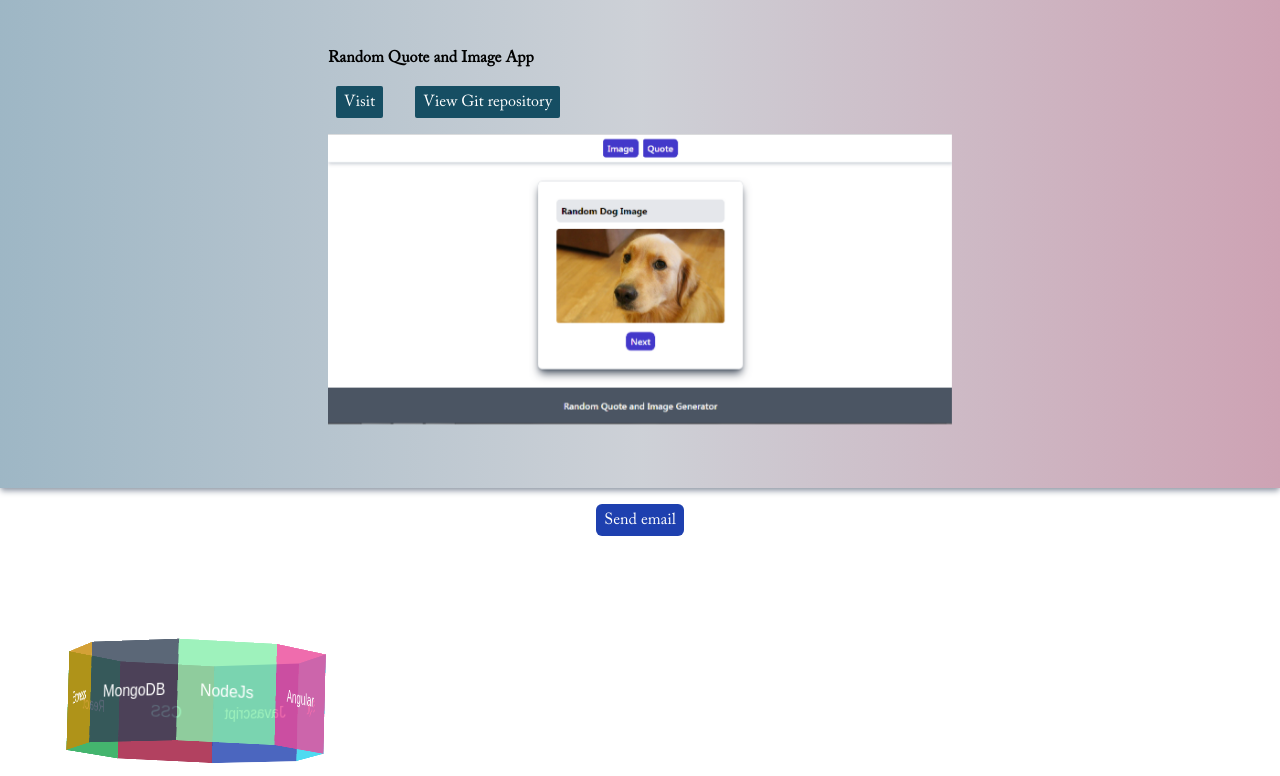
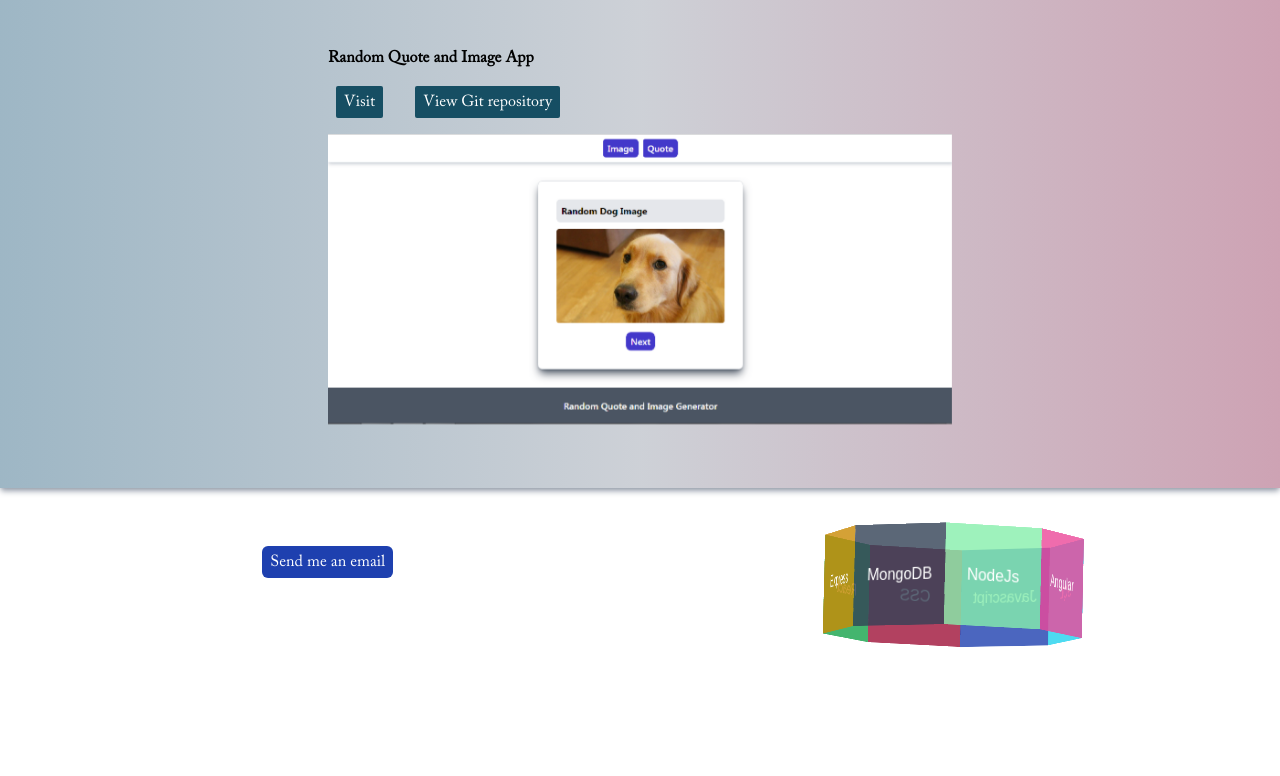
Before and after one commit to abdulaimusah/portfolio, a Next.js app: page / in a window 1280 px wide. Shown: the part 1193-1969 px from the top of the page. After the commit the page ends 1845 px from the top, so only its background shows below. Built offline with nearby package versions, Linux system fonts and the light colour scheme.

Commit message:
made footer items flex items

```diff
--- a/pages/components/board.js
+++ b/pages/components/board.js
@@ -3,18 +3,18 @@
 const App = () => {
 
     return (
-        <section className="fixed left-40 bottom-10 board ">
+        <section className=" board pt-4 ">
 
           <div className="container ">
           <div className="cube p-4 ">
-            <div className="bg-blue-800/80 face front">Javascript</div>
-            <div className="bg-rose-800/80 face back">CSS</div>
-            <div className="bg-green-600/80 face right">React</div>
-            <div className="bg-yellow-600/80 face left">Express</div>
-            <div className="bg-slate-700/80 face top">MongoDB</div>
-            <div className="bg-cyan-400/80 face bottom">SQL</div>
-            <div className="bg-pink-500/80 face other">Angular</div>
-            <div className="bg-green-300/80 face another">NodeJs</div>
+            <div className="bg-blue-800/80 face one">Javascript</div>
+            <div className="bg-rose-800/80 face two">CSS</div>
+            <div className="bg-green-600/80 face three">React</div>
+            <div className="bg-yellow-600/80 face four">Express</div>
+            <div className="bg-slate-700/80 face five">MongoDB</div>
+            <div className="bg-cyan-400/80 face six">SQL</div>
+            <div className="bg-pink-500/80 face seven">Angular</div>
+            <div className="bg-green-300/80 face eight">NodeJs</div>
           </div>
           </div>
         </section>
--- a/pages/index.js
+++ b/pages/index.js
@@ -20,7 +20,7 @@ export default function Home() {
         <button className="py-1 px-2 bg-blue-800
         hover:bg-blue-600 active:bg-blue-600
         rounded-md " >
-          Contact me</button>
+          Contact me </button>
         </a>
         {/*<button className="py-1 px-2 bg-indigo-700
         hover:bg-indigo-500 active:bg-indigo-500
@@ -68,15 +68,18 @@ export default function Home() {
          >These are projects I have designed and developed</span>
         <MyProjects />
       </main>
-      <footer className="text-white flex h-72
-      items-start justify-center flex-shrink-0 pt-4 "
+      <footer className="text-white flex
+      flex-col md:flex-row justify-around
+      pt-4 pb-8
+      items-center flex-shrink-0  "
       style={{perspective: "500px"}}
        >
         <a href="mailto:abdulaimusah31@gmail.com" >
+
         <button className="py-1 px-2 bg-blue-800
         hover:bg-blue-600 active:bg-blue-600
-        rounded-md wiggle"
-         >Send email</button>
+        rounded-md"
+         >Send me an email</button>
         </a>
         <Board />
       </footer>
--- a/styles/globals.css
+++ b/styles/globals.css
@@ -71,38 +71,36 @@
     }
 }
 
-.wiggle {
-    animation: wiggle 5s linear 10s alternate infinite;
-}
-.board .front {
+
+.board .one {
     transform: translateZ(120px);
   }
 
-.board  .back {
+.board  .two {
 
     transform: rotateY(45deg) translateZ(120px);
   }
 
-.board  .right {
+.board  .three {
     transform: rotateY(90deg) translateZ(120px);
   }
 
-.board .left {
+.board .four {
     transform: rotateY(135deg) translateZ(120px);
   }
 
-.board  .top {
+.board  .five {
     transform: rotateY(-180deg) translateZ(120px);
   }
 
-.board  .bottom {
+.board  .six {
     transform: rotateY(-45deg) translateZ(120px);
   }
 
-.board  .other {
+.board  .seven {
   transform: rotateY(-90deg) translateZ(120px);
 }
-.board .another {
+.board .eight {
   transform: rotateY(-135deg) translateZ(120px);
 }
 
@@ -140,10 +138,6 @@
       transform: rotate3d(0, 0.95, 0.05, 0deg);
     }
 
-    50% {
-      transform: rotate3d(0, 0.95, 0.05, -180deg)
-    }
-
     100% {
       transform: rotate3d(0, 0.95, 0.05, -360deg);
     }
```
